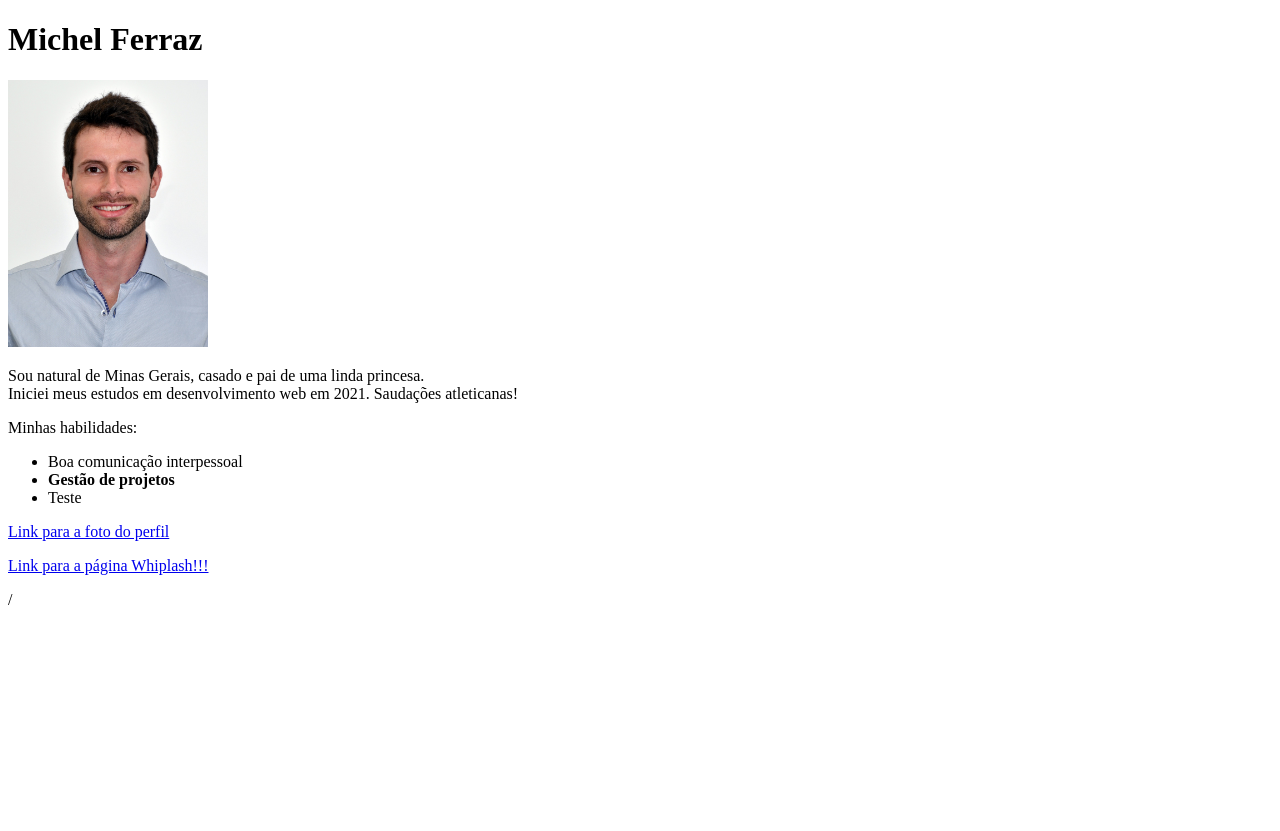
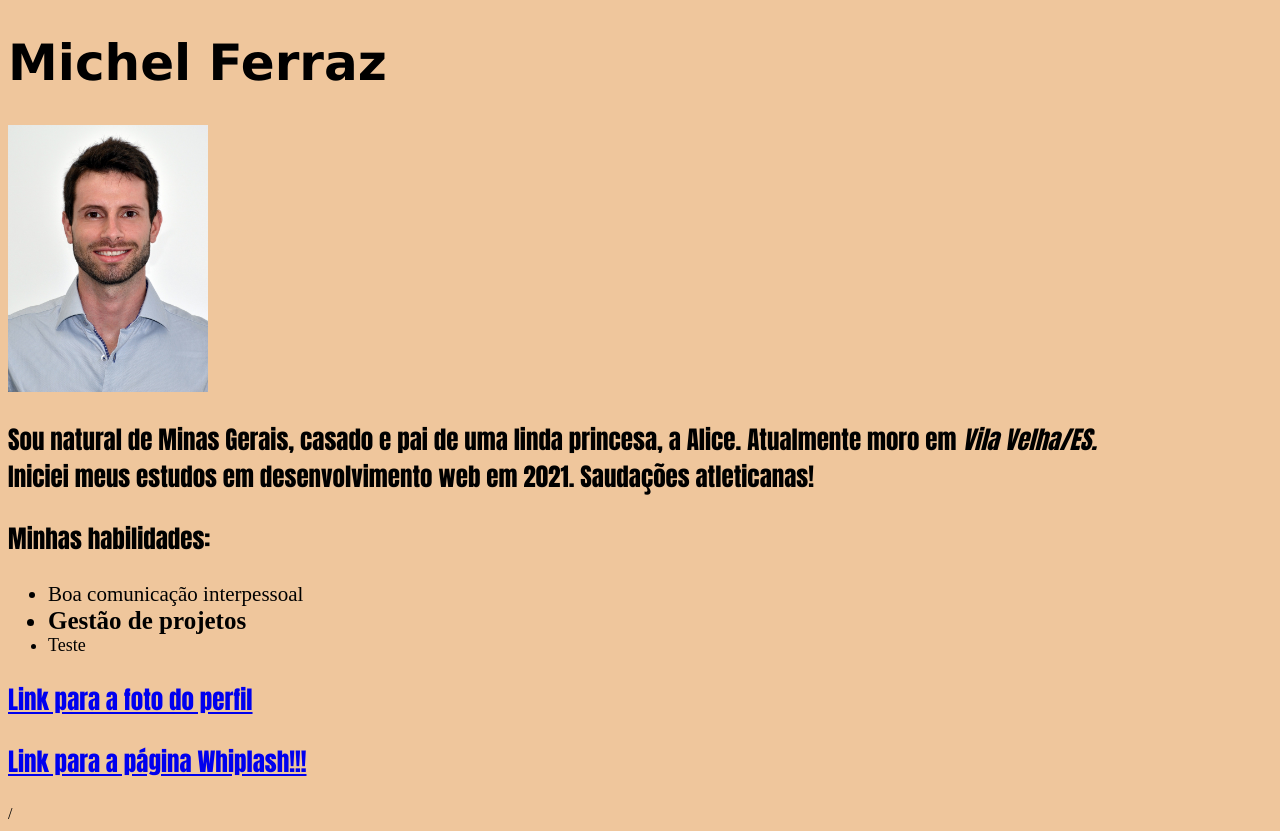
Before and after one commit to ferrazmichel/ferrazmichel.github.io, a plain HTML site: page index.html in a window 1280 px wide. Before the commit the page ends 800 px from the top, so only its background shows below. Drawn offline with Linux system fonts and the light colour scheme.

Commit message:
Alterações no design do meu portfólio

```diff
--- a/index.html
+++ b/index.html
@@ -5,16 +5,37 @@
   <meta http-equiv="X-UA-Compatible" content="IE=edge">
   <meta name="viewport" content="width=device-width, initial-scale=1.0">
   <title>Document</title>
+  <style>
+    h1 {
+      font-family: Verdana, Geneva, Tahoma, sans-serif;
+      font-size: 50px;
+
+    }
+    p {
+      font-family: Impact, Haettenschweiler, 'Arial Narrow Bold', sans-serif;
+      font-size: 25px;
+    }
+    body {background-color: #efc69c}
+    .a1 {
+      font-size: 25px;
+    }
+    .a2 {
+      font-size: 21px;
+    }
+    .a3 {
+      font-size: 18px;
+    }
+  </style>
 </head>
 <body>
   <h1>Michel Ferraz</h1>
   <img src="/Images/MFerraz.jpg" alt="Foto de Michel" width="200px" id="foto-perfil">
-  <p>Sou natural de Minas Gerais, casado e pai de uma linda princesa. <br>Iniciei meus estudos em desenvolvimento web em 2021. Saudações atleticanas!<p>
+  <p>Sou natural de <strong>Minas Gerais</strong>, casado e pai de uma linda princesa, a Alice. Atualmente moro em <em>Vila Velha/ES.</em> <br>Iniciei meus estudos em desenvolvimento web em 2021. Saudações atleticanas!<p>
   <p>Minhas habilidades:</p>
   <ul>
-    <li>Boa comunicação interpessoal</li>
-    <li><strong>Gestão de projetos</strong></li>
-    <li>Teste</li>
+    <li class="a2">Boa comunicação interpessoal</li>
+    <li class="a1"><strong>Gestão de projetos</strong></li>
+    <li class="a3">Teste</li>
   </ul>
   <p><a href="#foto-perfil">Link para a foto do perfil</a></p>
   <p><a href="https://whiplash.net/" target="_blank">Link para a página Whiplash!!!</a></p>
```
